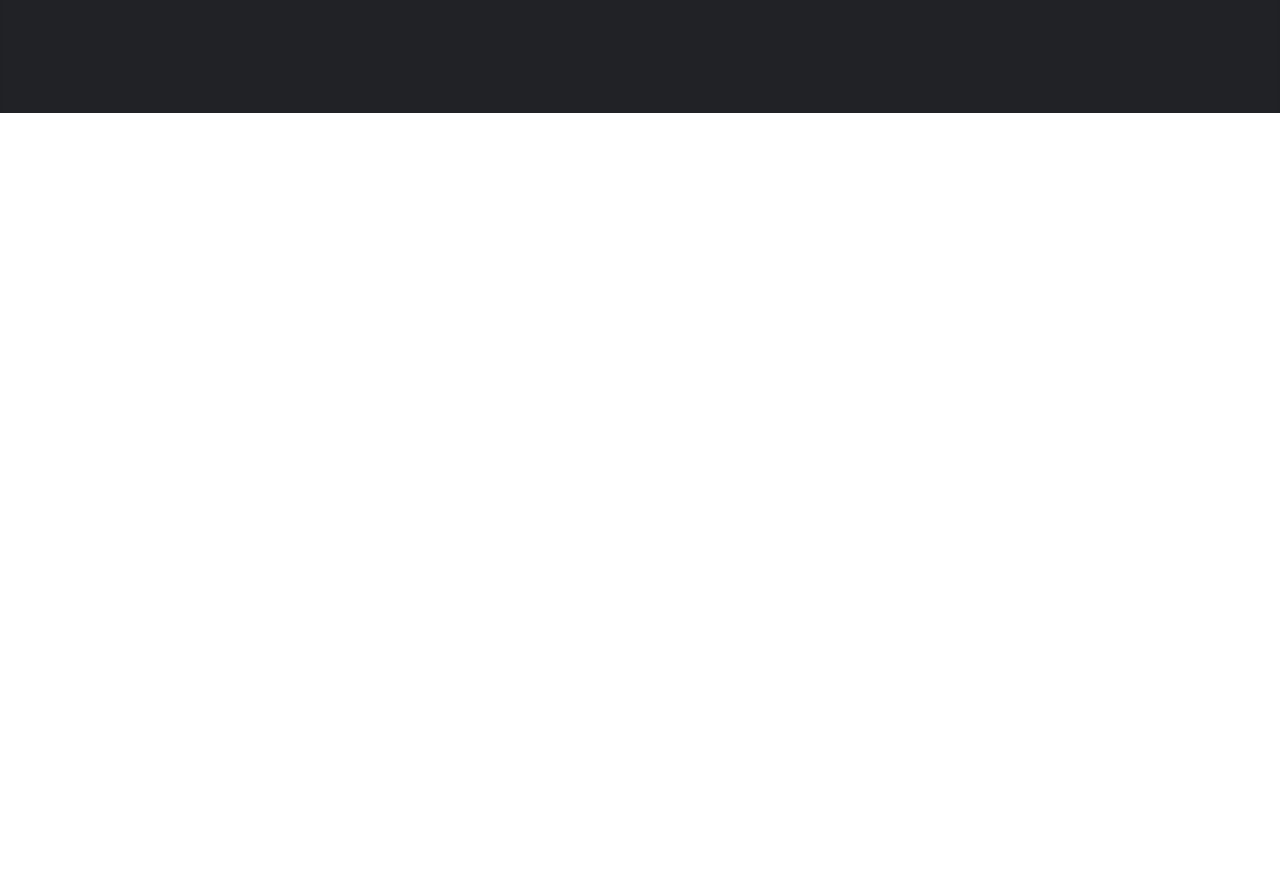
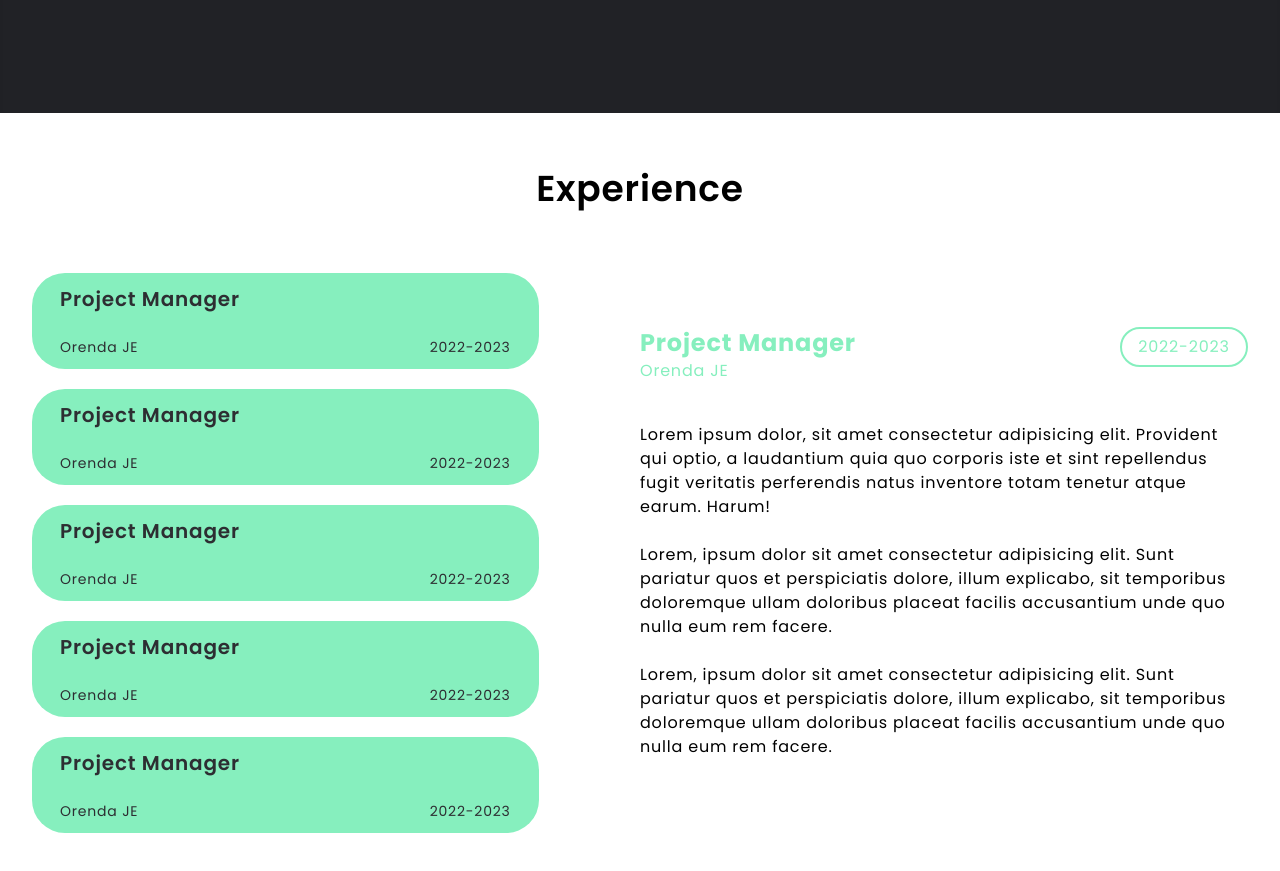
Before and after one commit to ayoub-jouini/Portfolio, a Next.js app: page / in a window 1280 px wide. Shown: the part 1129-2000 px from the top of the page. Before the commit the page ends 1242 px from the top, so only its background shows below. Built offline with nearby package versions, Linux system fonts and the light colour scheme.

Commit message:
experience

```diff
--- a/src/app/page.tsx
+++ b/src/app/page.tsx
@@ -1,17 +1,15 @@
 import CallToAction from "../components/callToAction/CallToAction";
-import DarkModeButton from "../components/buttons/DarkModeButton";
 import Header from "../components/header/Header";
-import Skills from "../components/Skills/Skills";
+import Skills from "../components/skills/Skills";
+import Experience from "../components/experience/Experience";
 
 export default function Home() {
   return (
-    <main
-      className="tracking-wider
-"
-    >
+    <main className="tracking-wider">
       <Header />
       <CallToAction />
       <Skills />
+      <Experience />
     </main>
   );
 }
--- /dev/null
+++ b/src/components/experience/Experience.tsx
@@ -0,0 +1,81 @@
+interface Props {}
+
+const Experience: React.FC<Props> = () => {
+  return (
+    <div className="px-4 md:px-8 py-14 mx-auto lg:max-w-7xl ">
+      <h2 className="mb-16 text-center font-semibold text-4xl">Experience</h2>
+      <div className="grid grid-cols-2">
+        <div className="">
+          <div className="bg-secondary rounded-[33px] w-10/12 h-24 py-3 px-7 text-primary1 flex flex-col justify-between mb-5">
+            <h3 className="font-semibold text-xl">Project Manager</h3>
+            <div className="flex justify-between">
+              <p className="text-sm">Orenda JE</p>
+              <p className="text-sm">2022-2023</p>
+            </div>
+          </div>
+          <div className="bg-secondary rounded-[33px] w-10/12 h-24 py-3 px-7 text-primary1 flex flex-col justify-between mb-5">
+            <h3 className="font-semibold text-xl">Project Manager</h3>
+            <div className="flex justify-between">
+              <p className="text-sm">Orenda JE</p>
+              <p className="text-sm">2022-2023</p>
+            </div>
+          </div>
+          <div className="bg-secondary rounded-[33px] w-10/12 h-24 py-3 px-7 text-primary1 flex flex-col justify-between mb-5">
+            <h3 className="font-semibold text-xl">Project Manager</h3>
+            <div className="flex justify-between">
+              <p className="text-sm">Orenda JE</p>
+              <p className="text-sm">2022-2023</p>
+            </div>
+          </div>
+          <div className="bg-secondary rounded-[33px] w-10/12 h-24 py-3 px-7 text-primary1 flex flex-col justify-between mb-5">
+            <h3 className="font-semibold text-xl">Project Manager</h3>
+            <div className="flex justify-between">
+              <p className="text-sm">Orenda JE</p>
+              <p className="text-sm">2022-2023</p>
+            </div>
+          </div>
+          <div className="bg-secondary rounded-[33px] w-10/12 h-24 py-3 px-7 text-primary1 flex flex-col justify-between mb-5">
+            <h3 className="font-semibold text-xl">Project Manager</h3>
+            <div className="flex justify-between">
+              <p className="text-sm">Orenda JE</p>
+              <p className="text-sm">2022-2023</p>
+            </div>
+          </div>
+        </div>
+        <div className="flex flex-col justify-center">
+          <div className="flex justify-between">
+            <div className="flex flex-col">
+              <h4 className="text-secondary font-bold text-2xl">
+                Project Manager
+              </h4>
+              <h5 className="text-secondary text-l">Orenda JE</h5>
+            </div>
+            <div className="border-2 border-secondary rounded-[24px] h-10 w-32 flex items-center justify-center text-secondary">
+              <p>2022-2023</p>
+            </div>
+          </div>
+          <p className="my-10">
+            Lorem ipsum dolor, sit amet consectetur adipisicing elit. Provident
+            qui optio, a laudantium quia quo corporis iste et sint repellendus
+            fugit veritatis perferendis natus inventore totam tenetur atque
+            earum. Harum!
+            <br />
+            <br />
+            Lorem, ipsum dolor sit amet consectetur adipisicing elit. Sunt
+            pariatur quos et perspiciatis dolore, illum explicabo, sit
+            temporibus doloremque ullam doloribus placeat facilis accusantium
+            unde quo nulla eum rem facere.
+            <br />
+            <br />
+            Lorem, ipsum dolor sit amet consectetur adipisicing elit. Sunt
+            pariatur quos et perspiciatis dolore, illum explicabo, sit
+            temporibus doloremque ullam doloribus placeat facilis accusantium
+            unde quo nulla eum rem facere.
+          </p>
+        </div>
+      </div>
+    </div>
+  );
+};
+
+export default Experience;
```
